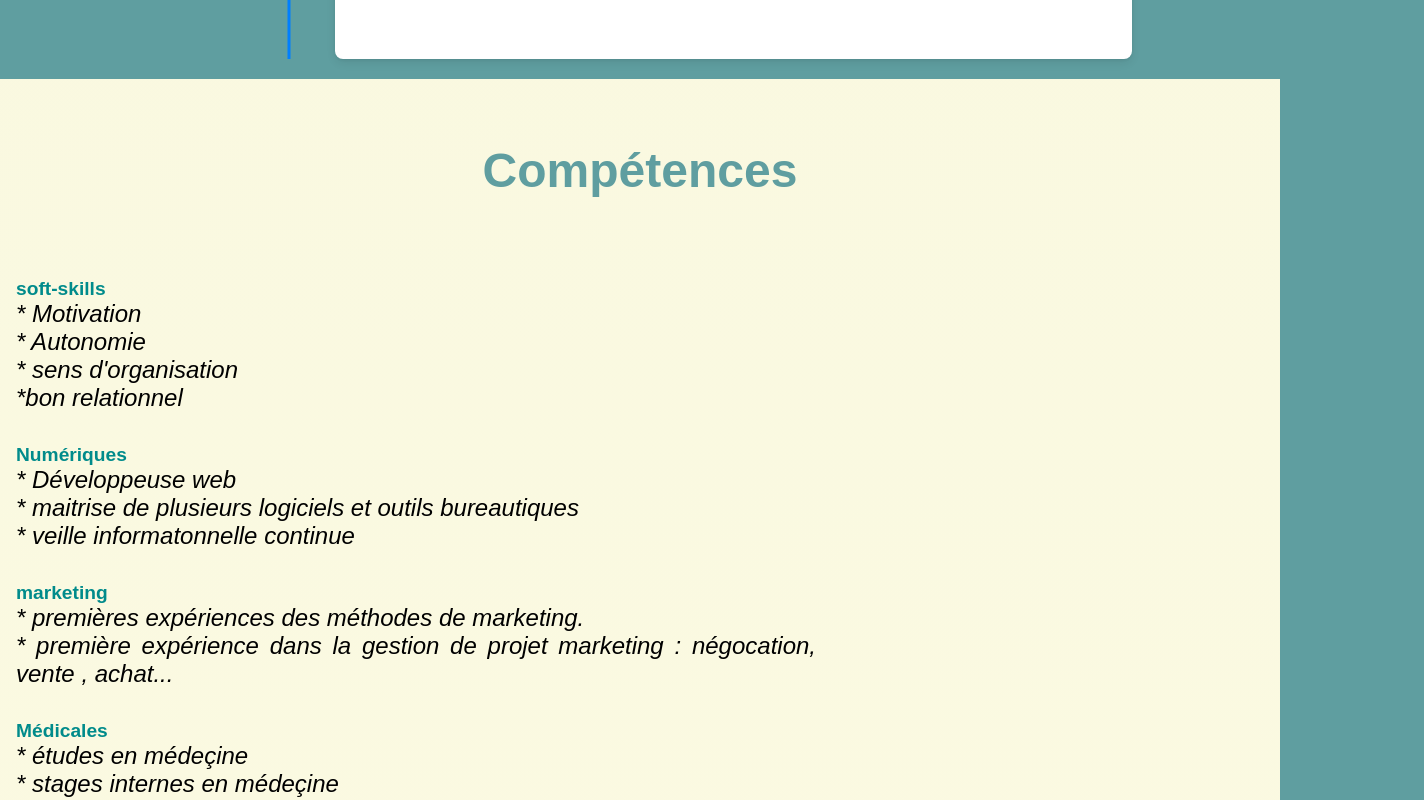
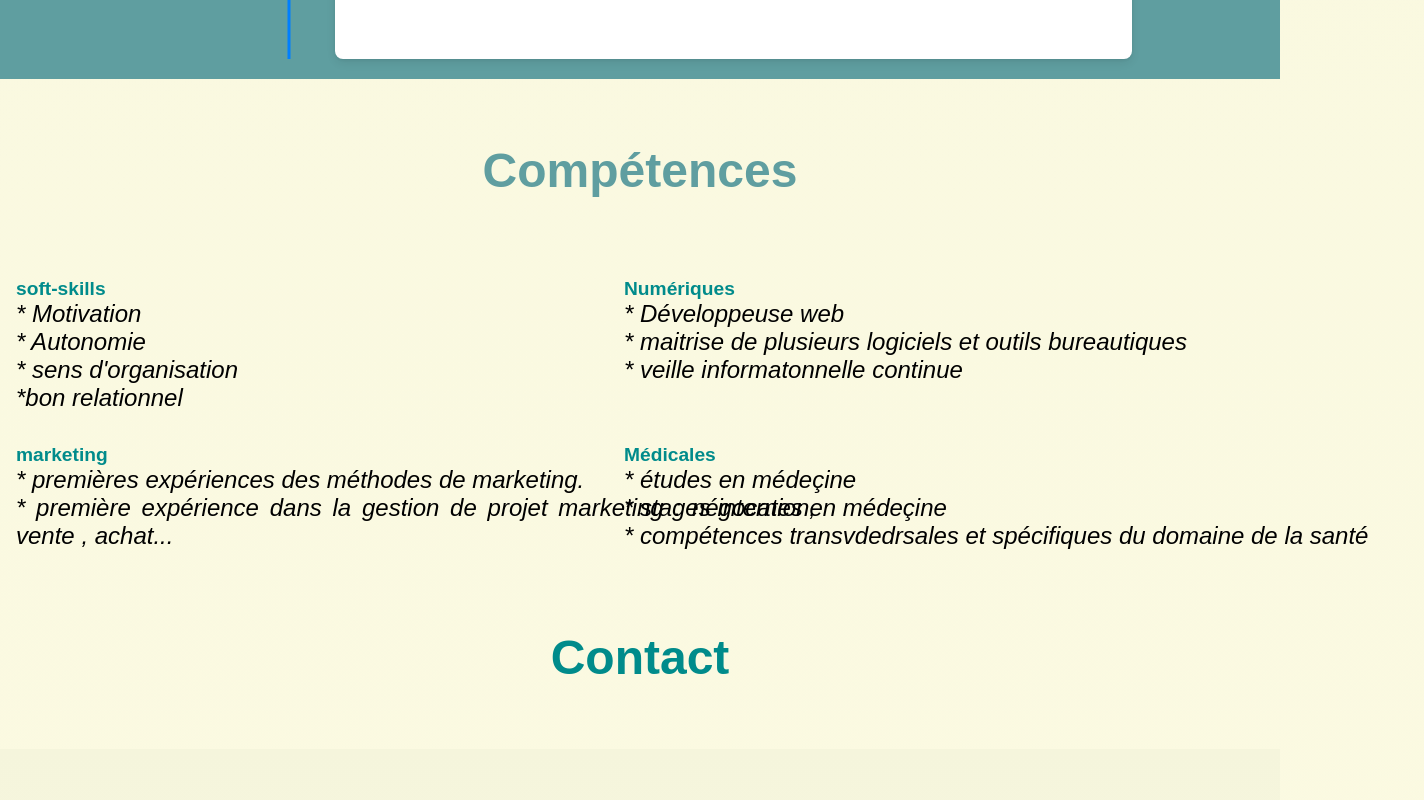
Before and after one commit to mintoug/portfolio, a React (Create React App) app: page / in a window 1280 px wide. Shown: the part 3381-4181 px from the top of the page, 1424 px wide, since content can reach past the window. Built offline with nearby package versions, Linux system fonts and the light colour scheme.

Commit message:
version 2024

```diff
--- a/src/components/skills/Skills.css
+++ b/src/components/skills/Skills.css
@@ -4,6 +4,7 @@
 }
 .contenant-item {
 margin: 1em;
+width: 45%;
 }
 .categorie{
 color: darkcyan;
--- a/src/pages/contact/Contact.css
+++ b/src/pages/contact/Contact.css
@@ -38,10 +38,15 @@ img{
 }
 .content{
     display: flex;
+    flex-wrap: wrap;
     background: linear-gradient(beige,#FEFCE4);
 }
-
-
+@media (max-width:414px)
+{
+.img{
+    display: none;
+}
+}
 @media (max-width:882px){
     .img{
         display: none;
```
